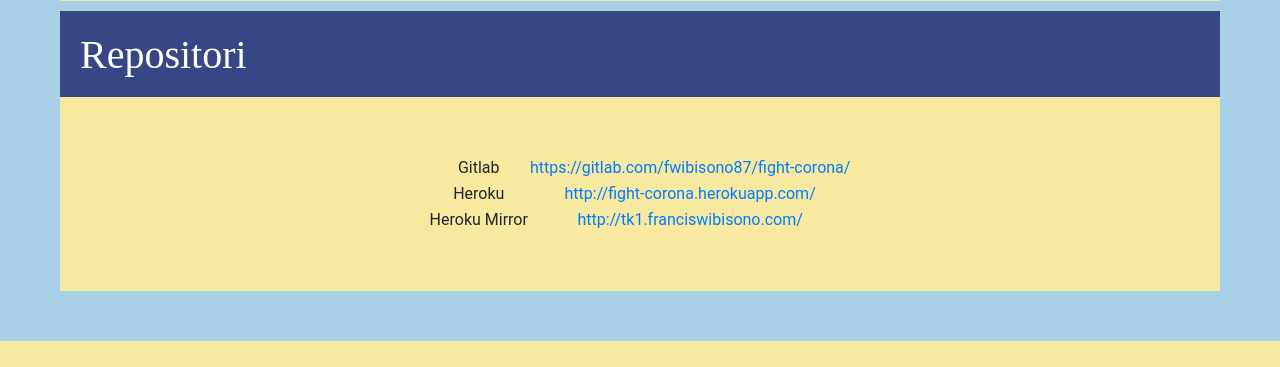
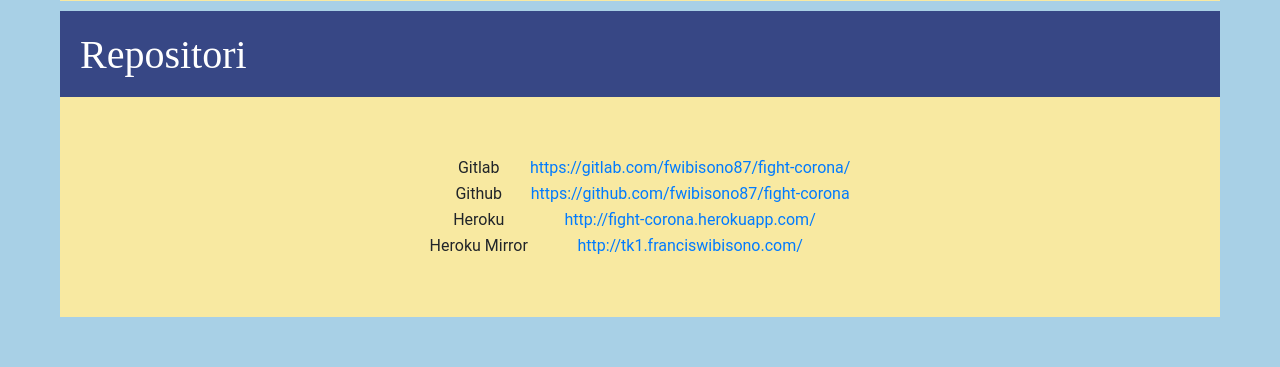
Before and after one commit to fwibisono87/fight-corona, a Django app: page /tentang in a window 1280 px wide. Shown: the part 1551-1918 px from the top of the page. Before the commit the page ends 1892 px from the top, so only its background shows below. Run offline with Django 3.2, Linux system fonts and the light colour scheme; some libraries are stand-ins or nearby versions.

Commit message:
added github mirror link

```diff
--- a/templates/global/about.html
+++ b/templates/global/about.html
@@ -72,6 +72,7 @@
             <div class="content_box" style="background-color: #f8e9a1">
                 <table style="margin-left: auto; margin-right: auto">
                     <tr><td>Gitlab</td><td><a href="https://gitlab.com/fwibisono87/fight-corona/">https://gitlab.com/fwibisono87/fight-corona/</a></td></tr>
+                    <tr><td>Github</td><td><a href="https://github.com/fwibisono87/fight-corona">https://github.com/fwibisono87/fight-corona</a></td></tr>
                     <tr><td>Heroku</td><td><a href="http://fight-corona.herokuapp.com/">http://fight-corona.herokuapp.com/</a></td></tr>
                     <tr><td>Heroku Mirror</td><td><a href="http://tk1.franciswibisono.com/">http://tk1.franciswibisono.com/</a></td></tr>
                 </table>
```
